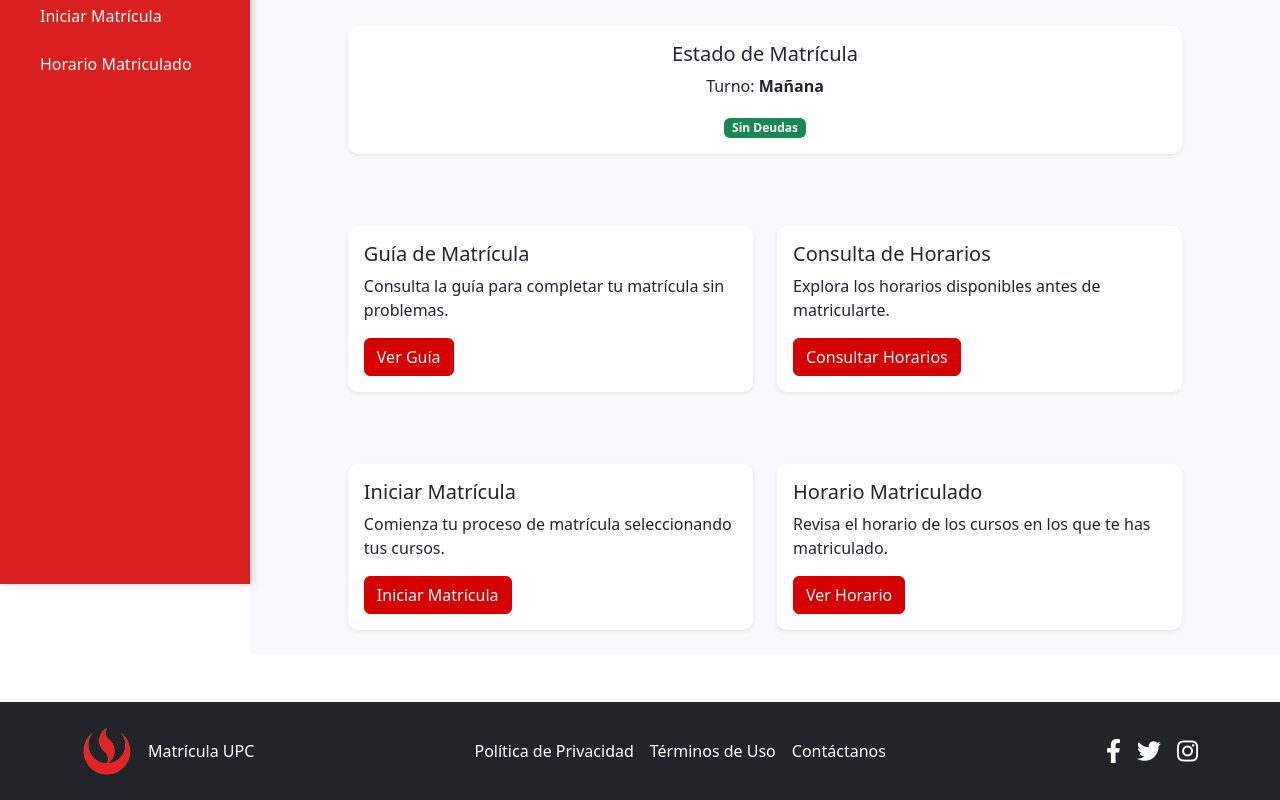
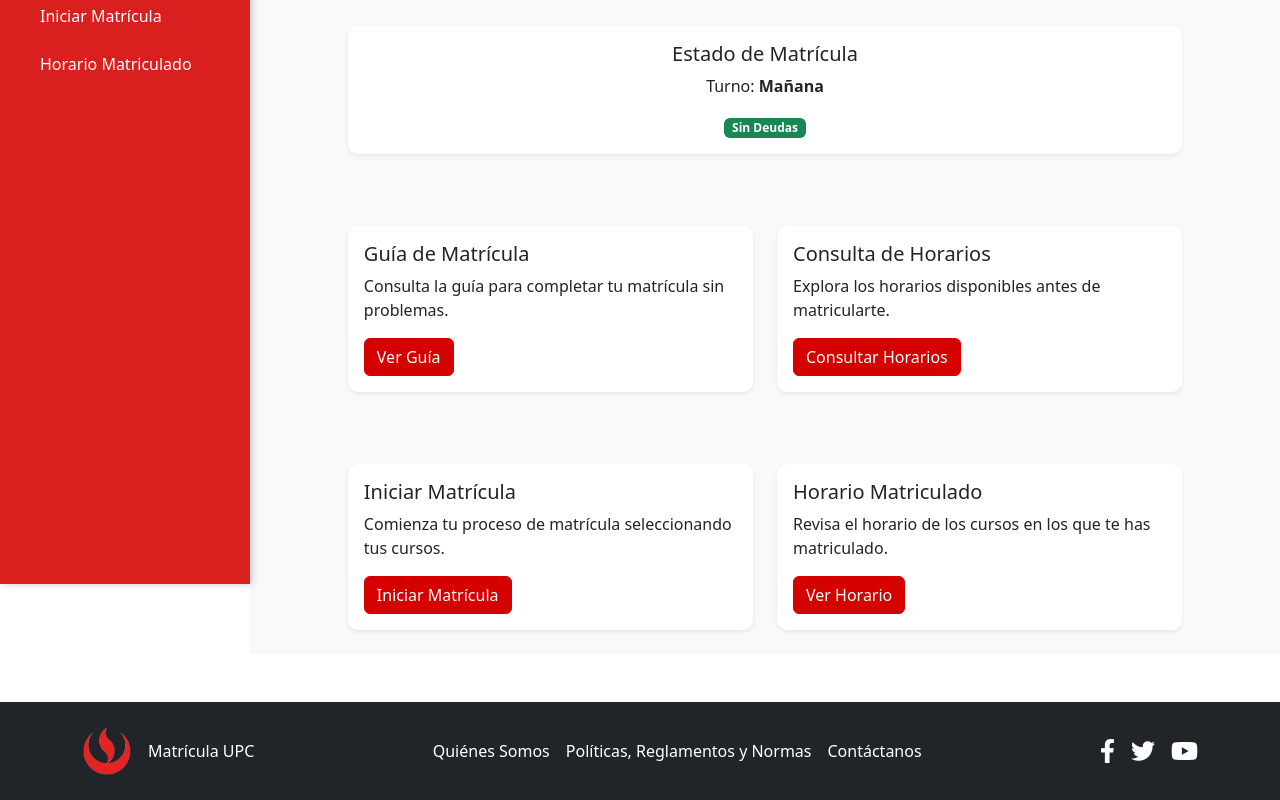
Before and after one commit to Michael-Coaguila/MatriculaUPC, an Angular app: page /dashboard in a window 1280 px wide. Shown: the part 306-1106 px from the top of the page. Built offline with nearby package versions, Linux system fonts and the light colour scheme.

Commit message:
Refactor footer component styles and HTML structure

```diff
--- a/src/app/layout/footer/footer.component.css
+++ b/src/app/layout/footer/footer.component.css
@@ -1,5 +1,9 @@
 /* Footer oscuro */
 footer {
+  position: relative;
+  z-index: 10;
+  /* Asegúrate de que este valor sea mayor que el del menú lateral */
+
   background-color: #343a40;
   color: white;
 }
@@ -17,7 +21,8 @@ footer {
 }
 
 footer a:hover {
-    color: #d50000; /* Cambia el color en hover */
+  color: #d50000;
+  /* Cambia el color en hover */
 }
 
 /* Espaciado entre elementos del footer */
@@ -27,15 +32,18 @@ footer {
 }
 
 footer .footer-social a {
-    font-size: 1.5rem; /* Tamaño más grande para íconos de redes sociales */
+  font-size: 1.5rem;
+  /* Tamaño más grande para íconos de redes sociales */
 }
 
 footer .footer-social a:hover {
-    color: #d50000; /* Cambia color de íconos en hover */
+  color: #d50000;
+  /* Cambia color de íconos en hover */
 }
 
 /* Ajuste para pantallas pequeñas */
 @media (max-width: 768px) {
+
   .footer-logo,
   .footer-social,
   footer ul {
--- a/src/app/layout/footer/footer.component.html
+++ b/src/app/layout/footer/footer.component.html
@@ -8,21 +8,24 @@
 
     <!-- Enlaces importantes -->
     <ul class="list-unstyled d-flex mb-0">
-        <li class="ms-3"><a href="#" class="text-decoration-none text-white">Política de Privacidad</a></li>
-        <li class="ms-3"><a href="#" class="text-decoration-none text-white">Términos de Uso</a></li>
-        <li class="ms-3"><a href="#" class="text-decoration-none text-white">Contáctanos</a></li>
+      <li class="ms-3"><a href="https://www.upc.edu.pe/nosotros/quienes-somos/mision-y-vision/"
+          class="text-decoration-none text-white">Quiénes Somos</a></li>
+      <li class="ms-3"><a href="https://sica.upc.edu.pe/publico/reglamentos-upc"
+          class="text-decoration-none text-white">Políticas, Reglamentos y Normas</a></li>
+      <li class="ms-3"><a href="https://www.upc.edu.pe/servicios/contacto-para-alumnos-upc/"
+          class="text-decoration-none text-white">Contáctanos</a></li>
     </ul>
 
     <!-- Redes Sociales (opcional) -->
     <div class="footer-social d-flex align-items-center">
-        <a href="#" class="text-white ms-3">
+      <a href="https://web.facebook.com/upcedu" class="text-white ms-3">
         <i class="fab fa-facebook-f"></i>
       </a>
-        <a href="#" class="text-white ms-3">
+      <a href="https://x.com/UPCedu" class="text-white ms-3">
         <i class="fab fa-twitter"></i>
       </a>
-        <a href="#" class="text-white ms-3">
-          <i class="fab fa-instagram"></i>
+      <a href="http://www.youtube.com/@UPCedupe" class="text-white ms-3">
+        <i class="fab fa-youtube"></i>
       </a>
     </div>
   </div>
```
Lines whose indentation alone changed are shown as unchanged.
